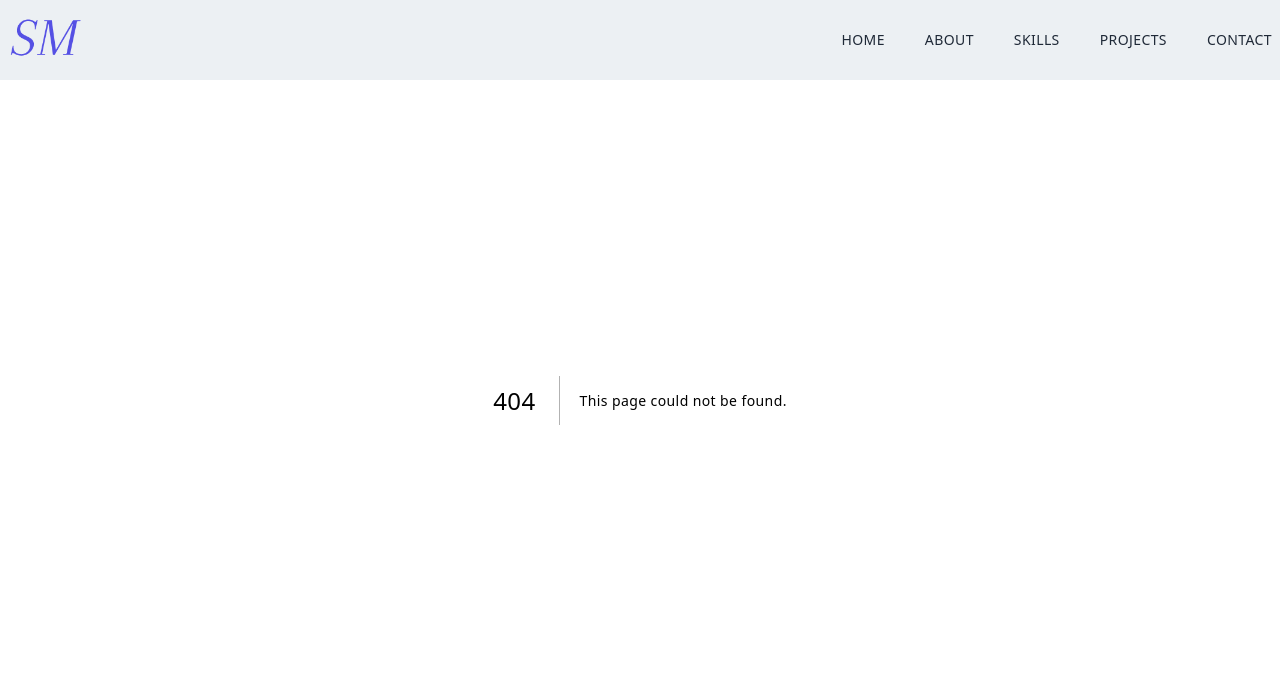
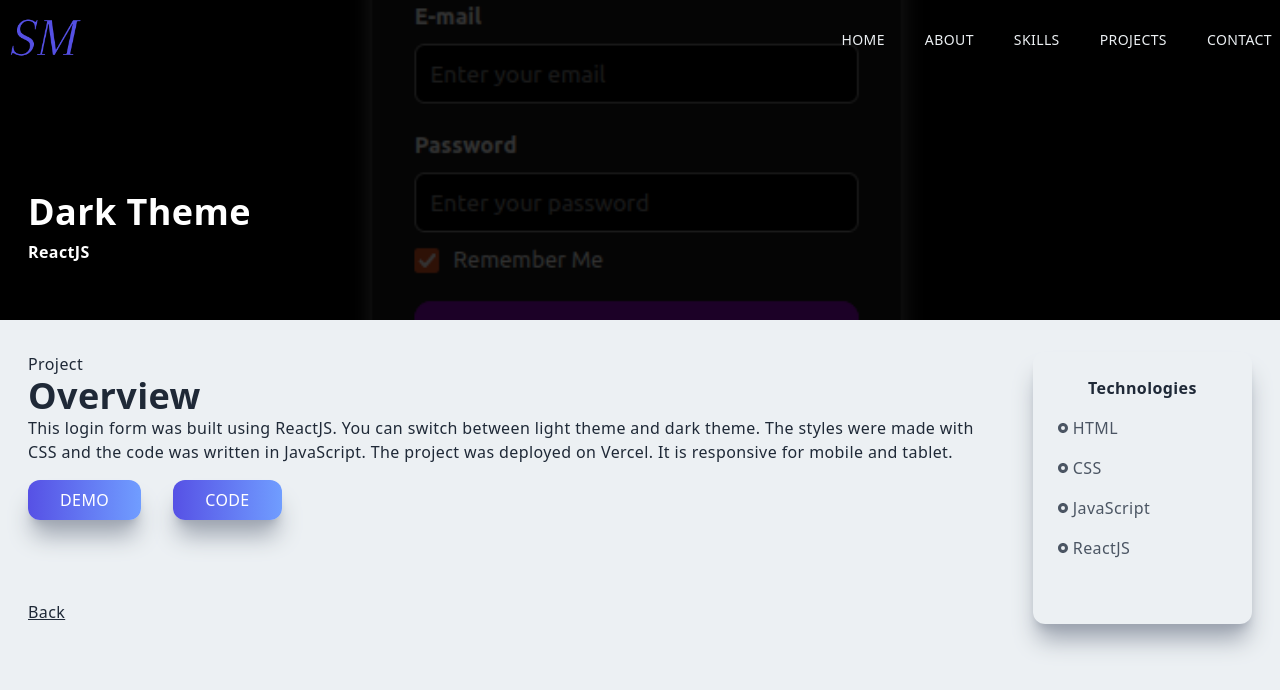
Before and after one commit to SALVADORPOETA/Salvadormartinez, a Next.js app: page /darktheme in a window 1280 px wide. Before the commit this address had no page. Shown: the top 690 px of the page. Built offline with nearby package versions, Linux system fonts and the light colour scheme.

Commit message:
darktheme

```diff
--- a/components/Navbar.jsx
+++ b/components/Navbar.jsx
@@ -27,6 +27,7 @@ const Navbar = () => {
       router.asPath === '/horizontal' ||
       router.asPath === '/parallax' ||
       router.asPath === '/bmireact' ||
+      router.asPath === '/darktheme' ||
       router.asPath === '/portfolio'
       )
       {
--- a/components/Projects.jsx
+++ b/components/Projects.jsx
@@ -14,6 +14,7 @@ import elementsImg from '../public/assets/projects/elements.png';
 import pythonImg from '../public/assets/projects/python.png';
 import ProjectItem from './ProjectItem';
 import bmireactImg from '../public/assets/projects/bmireact.png';
+import darkthemeImg from '../public/assets/projects/darktheme';
 
 const Projects = () => {
   return (
@@ -29,12 +30,6 @@ const Projects = () => {
                 technology='ReactJS / TailwindCSS / NextJS'
                 projectUrl='/portfolio'
               />
-              {/*<ProjectItem
-                title='Gpt-3 Site'
-                backgroundImg={gpt3Img}
-                technology='ReactJS / TailwindCSS'
-                projectUrl='/gpt3'
-              />*/}
               <ProjectItem
                 title='Horizontal Scroll'
                 backgroundImg={horizontalImg}
@@ -119,6 +114,12 @@ const Projects = () => {
                 technology='ReactJS'
                 projectUrl='/bmireact'
               />
+              <ProjectItem
+                title='Dark Theme Toggle'
+                backgroundImg={darkthemeImg}
+                technology='ReactJS'
+                projectUrl='/darktheme'
+              />
             </div>
         </div>
     </div>
--- a/pages/gpt3.jsx
+++ b/pages/darktheme.jsx
@@ -1,18 +1,18 @@
 import Image from 'next/image'
 import React from 'react'
-import gpt3Img from '../public/assets/projects/gpt3.png'
+import darkthemeImg from '../public/assets/projects/darktheme.png'
 import { RiRadioButtonFill } from 'react-icons/ri'
 import Link from 'next/link'
 
-const gpt3 = () => {
+const darktheme = () => {
   return (
     <div className='w-full' >
       <div className='w-screen h-[30vh] lg:h-[40vh] relative' >
         <div className='absolute top-0 left-0 w-full h-[30vh] lg:h-[40vh] bg-black/80 z-10' />
-        <Image className='absolute z-1' layout='fill' objectFit='cover' src={gpt3Img} alt='/' />
+        <Image className='absolute z-1' layout='fill' objectFit='cover' src={darkthemeImg} alt='/' />
         <div className='absolute top-[70%] max-w-[1240px] w-full left-[50%] right-[50%] translate-x-[-50%] translate-y-[-50%] text-white z-10 p-2' >
-          <h2 className='py-2' >Gpt-3 Site</h2>
-          <h3>ReactJS / TailwindCSS</h3>
+          <h2 className='py-2' >Dark Theme</h2>
+          <h3>ReactJS</h3>
         </div>
       </div>
 
@@ -21,13 +21,14 @@ const gpt3 = () => {
           <p>Project</p>
           <h2>Overview</h2>
           <p>
-            This front-end site was built using ReactJS and a Figma design. The
-            styles were made with TailwindCSS and the code was written in
+            This login form was built using ReactJS.
+            You can switch between light theme and dark theme.
+            The styles were made with CSS and the code was written in
             JavaScript. The project was deployed on Vercel.
             It is responsive for mobile and tablet.
           </p>
-          <a href='https://gpt3-sm.vercel.app/' target='_blank' ><button className='px-8 py-2 mt-4 mr-8' >Demo</button></a>
-          <a href='https://github.com/SALVADORPOETA/gpt3' target='_blank' ><button className='px-8 py-2 mt-4' >Code</button></a>
+          <a href='https://dark-theme-sm.vercel.app/' target='_blank' ><button className='px-8 py-2 mt-4 mr-8' >Demo</button></a>
+          <a href='https://github.com/SALVADORPOETA/Dark-theme-sm' target='_blank' ><button className='px-8 py-2 mt-4' >Code</button></a>
           <Link href='/#projects' >
             <p className='underline cursor-pointer mt-20' >Back</p>
           </Link>
@@ -40,13 +41,13 @@ const gpt3 = () => {
                 <RiRadioButtonFill className='pr-1' />HTML
               </p>
               <p className='text-gray-600 py-2 flex items-center' >
+                <RiRadioButtonFill className='pr-1' />CSS
+              </p>
+              <p className='text-gray-600 py-2 flex items-center' >
                 <RiRadioButtonFill className='pr-1' />JavaScript
               </p>
               <p className='text-gray-600 py-2 flex items-center' >
                 <RiRadioButtonFill className='pr-1' />ReactJS
-              </p>
-              <p className='text-gray-600 py-2 flex items-center' >
-                <RiRadioButtonFill className='pr-1' />TailwindCSS
               </p>
             </div>
           </div>
@@ -56,4 +57,4 @@ const gpt3 = () => {
   )
 }
 
-export default gpt3
+export default darktheme
```
Also changed, not shown: public/assets/projects/darktheme.png (added).
